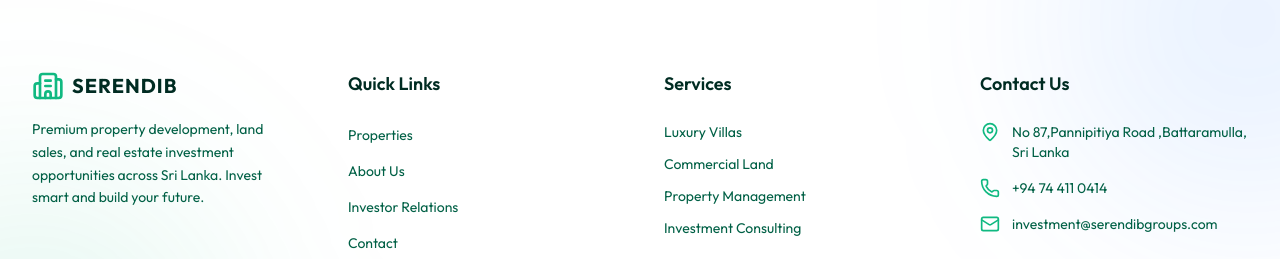
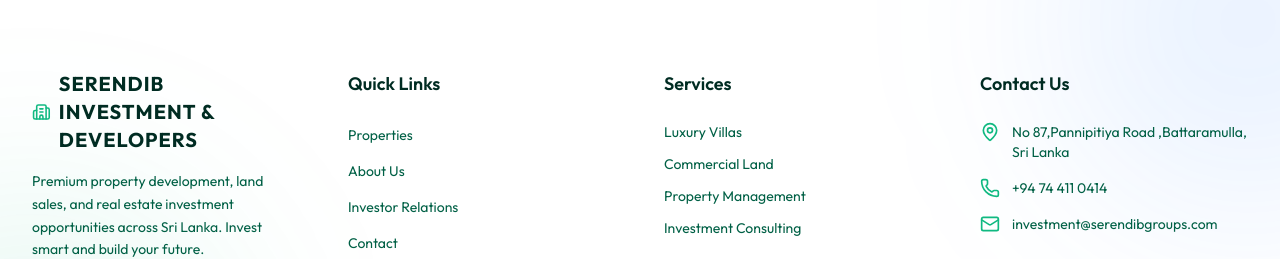
Before and after one commit to umeshsenadeera6-cell/spices-new, a Next.js app: page / in a window 1280 px wide. Shown: the part 3293-3552 px from the top of the page. Built offline with nearby package versions, Linux system fonts and the light colour scheme.

Commit message:
FOOTER 4

```diff
--- a/src/components/layout/Footer.tsx
+++ b/src/components/layout/Footer.tsx
@@ -15,7 +15,7 @@
             <Link href="/" className="flex items-center gap-2">
               <Building2 className="text-primary h-8 w-8" />
               <span className="text-xl font-bold tracking-wider text-emerald-950">
-                SERENDIB
+                SERENDIB INVESTMENT & DEVELOPERS
               </span>
             </Link>
             <p className="text-emerald-800 text-sm leading-relaxed">
```
